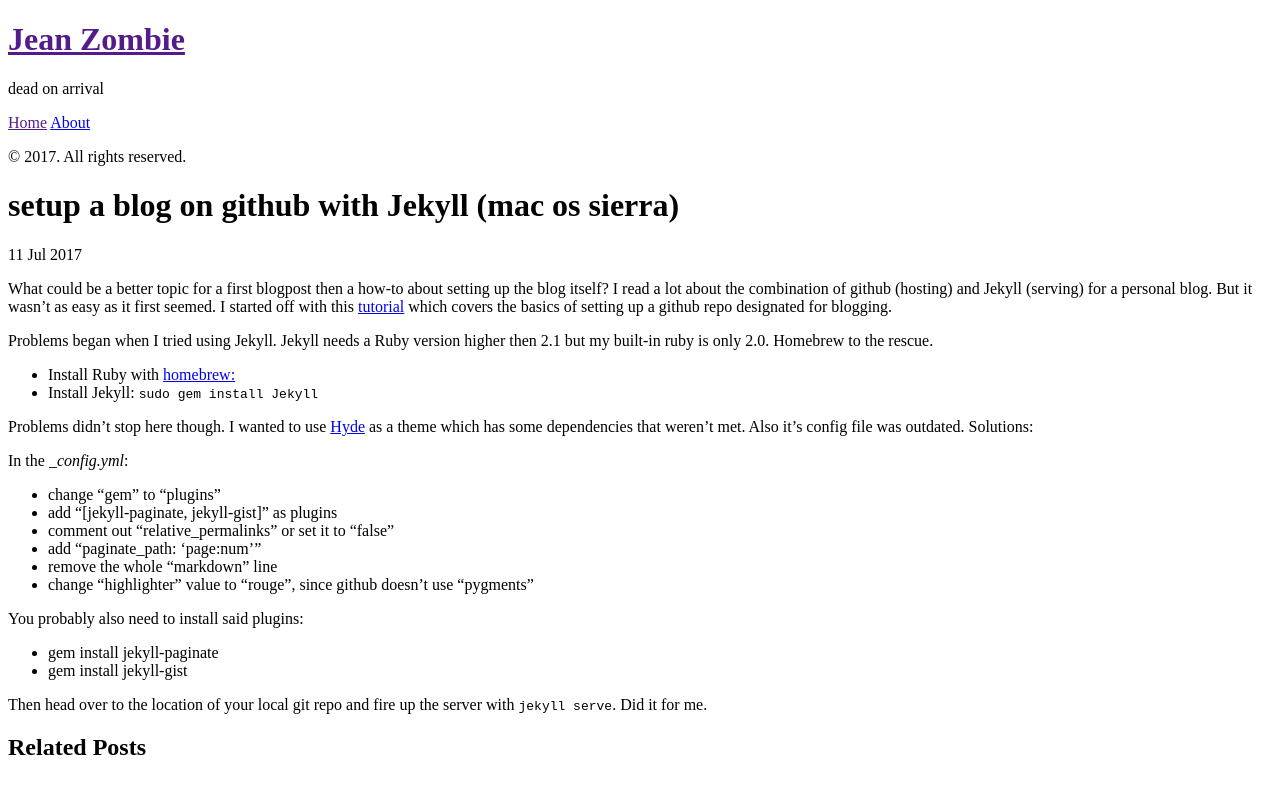
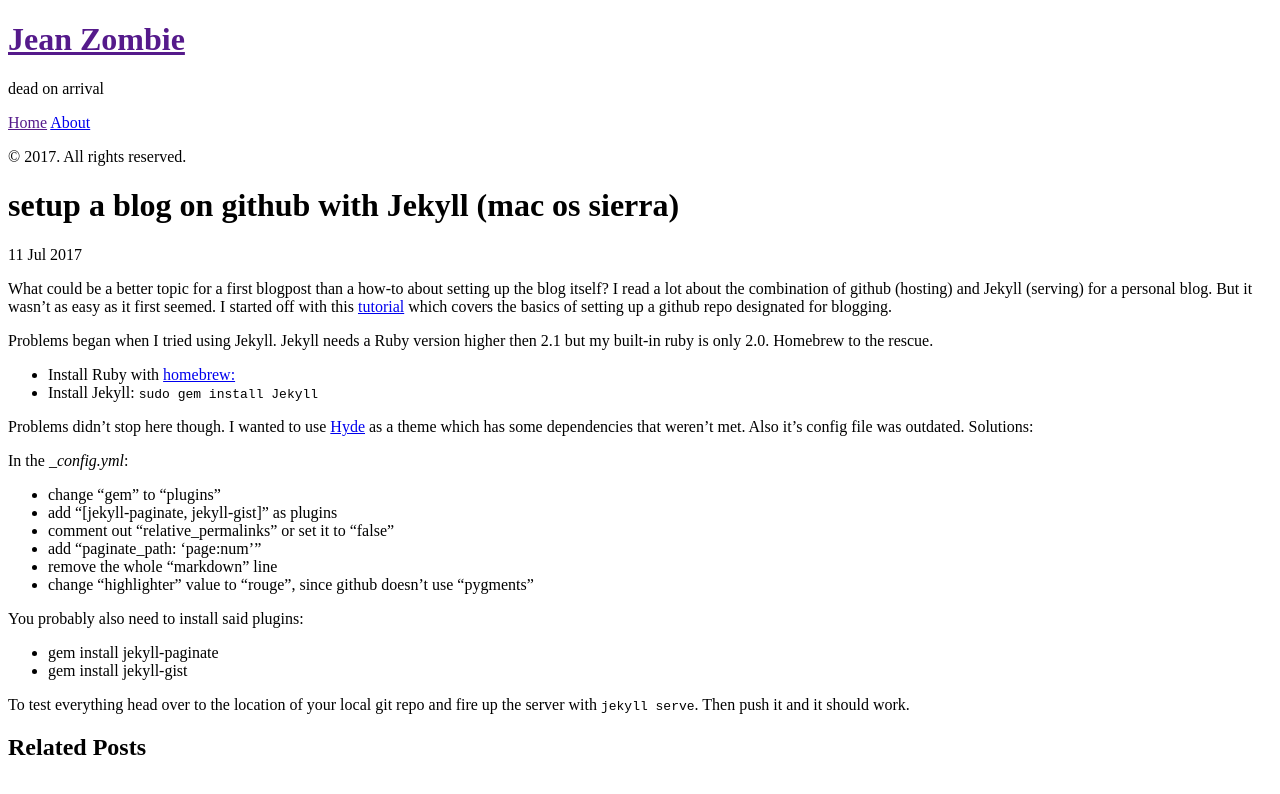
Before and after one commit to Jean-Zombie/Jean-Zombie.github.io, a Jekyll site: the page built from _posts/2017-07-11-install-jekyll-on-mac-os.markdown, in a window 1280 px wide. Shown: the top 794 px of the page. Built offline with Jekyll 4.4.1, drawn with Linux system fonts in a browser that asks for light colours.

Commit message:
update post

```diff
--- a/_posts/2017-07-11-install-jekyll-on-mac-os.markdown
+++ b/_posts/2017-07-11-install-jekyll-on-mac-os.markdown
@@ -4,7 +4,7 @@
 date: "2017-07-11 11:43:34 +0200"
 ---
 
-What could be a better topic for a first blogpost then a how-to about setting up the blog itself? I read a lot about the combination of github (hosting) and Jekyll (serving) for a personal blog. But it wasn't as easy as it first seemed. I started off with this [tutorial](http://www.abstractclass.org/tutorial/blog/2015/05/19/tutorial-personal-blog-with-github.html) which covers the basics of setting up a github repo designated for blogging.
+What could be a better topic for a first blogpost than a how-to about setting up the blog itself? I read a lot about the combination of github (hosting) and Jekyll (serving) for a personal blog. But it wasn't as easy as it first seemed. I started off with this [tutorial](http://www.abstractclass.org/tutorial/blog/2015/05/19/tutorial-personal-blog-with-github.html) which covers the basics of setting up a github repo designated for blogging.
 
 Problems began when I tried using Jekyll. Jekyll needs a Ruby version higher then 2.1 but my built-in ruby is only 2.0. Homebrew to the rescue.
 
@@ -26,4 +26,4 @@
 * gem install jekyll-paginate
 * gem install jekyll-gist
 
-Then head over to the location of your local git repo and fire up the server with `jekyll serve`. Did it for me.
+To test everything head over to the location of your local git repo and fire up the server with `jekyll serve`. Then push it and it should work.
```
